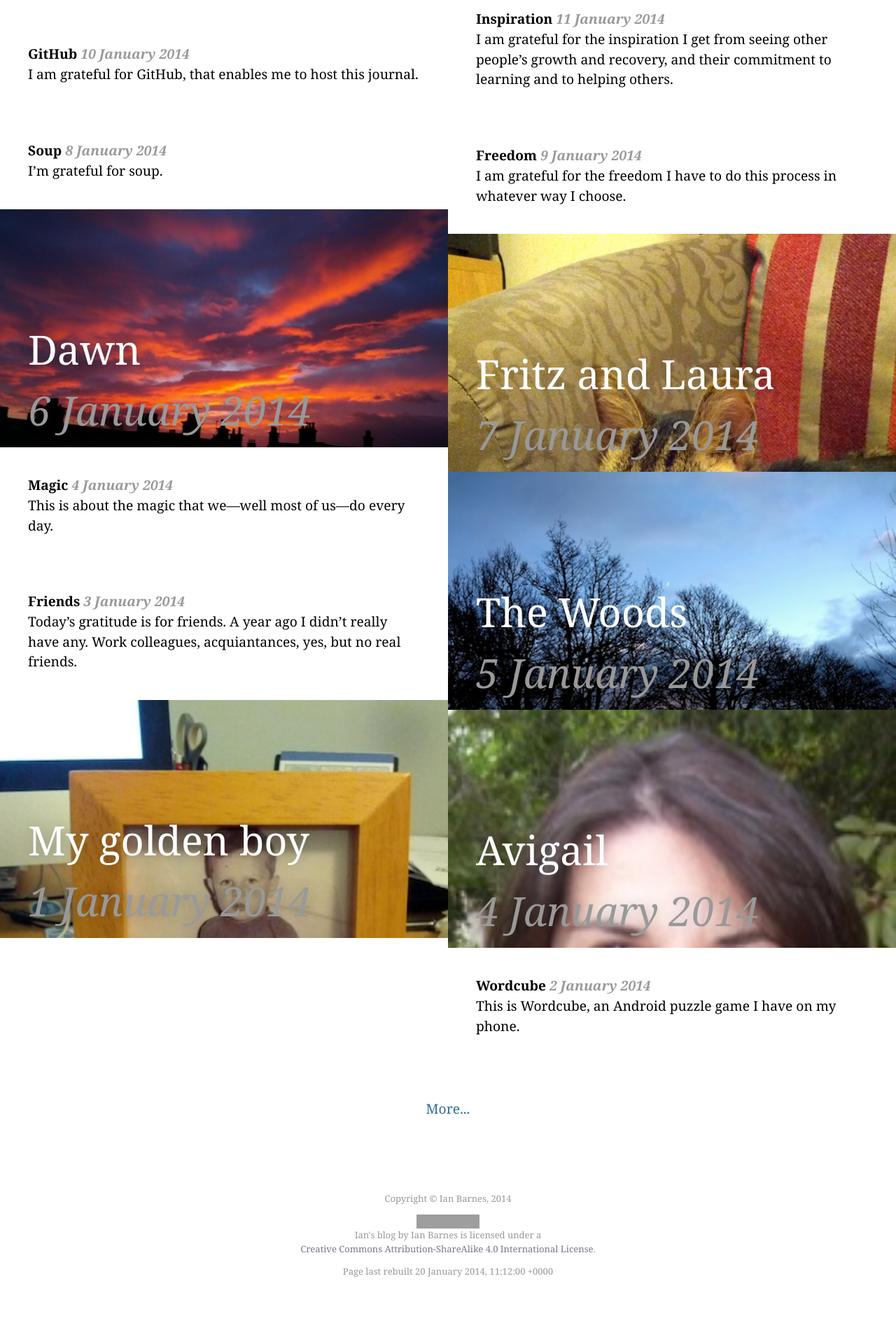
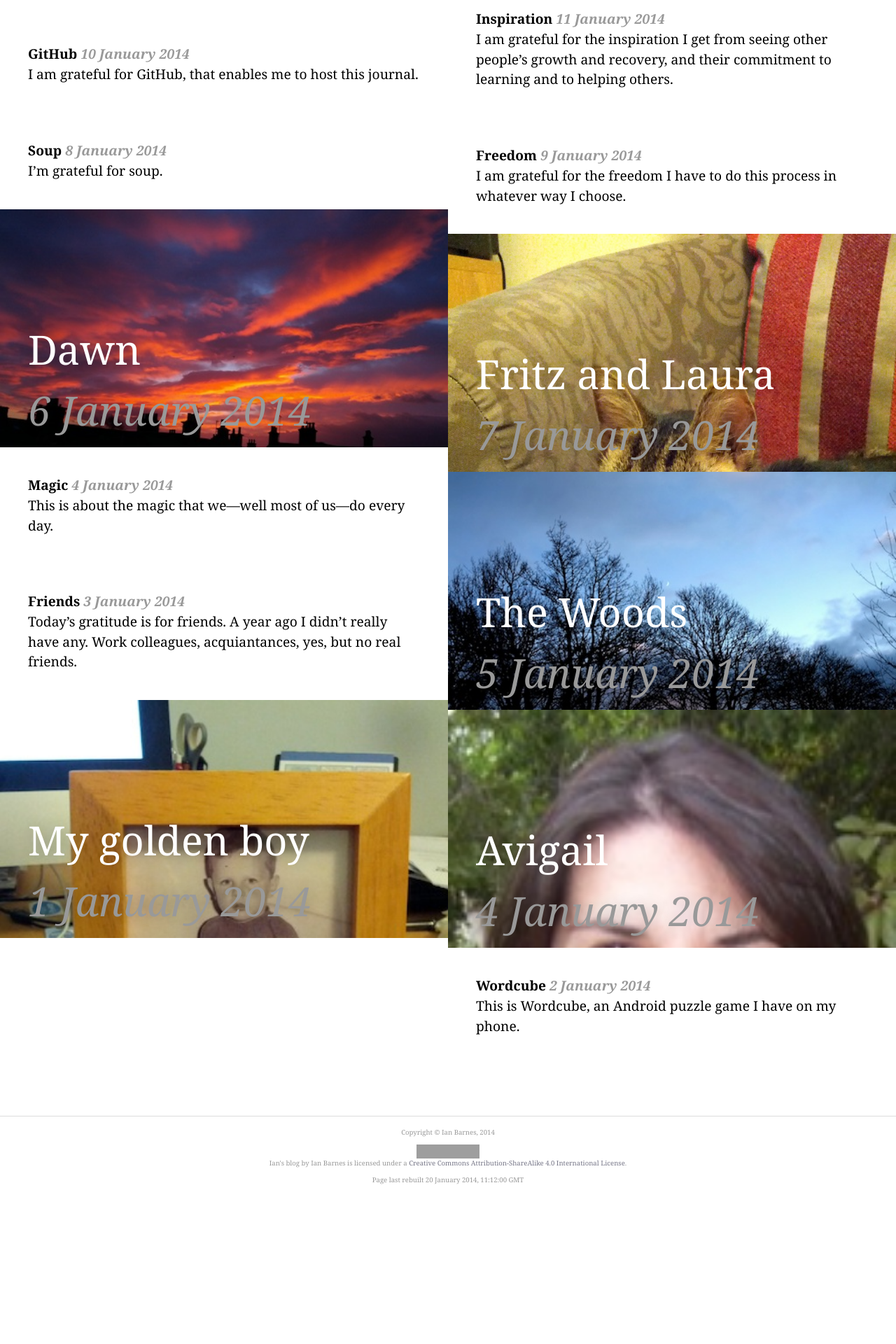
Before and after one commit to ian-barnes/ian-barnes.github.io, a Jekyll site: the page built from index.html, in a window 1280 px wide. Shown: the part 973-2893 px from the top of the page at 70% size. Built offline with Jekyll 4.4.1, drawn with Linux system fonts in a browser that asks for light colours; some web fonts are replaced; Markdown is read by kramdown in place of the engine named in the settings; after the commit the page ends 2756 px from its top, so only the background shows below that; grey boxes are pictures that could not be loaded.

Commit message:
Fix time zone (I hope), make footer smaller

```diff
--- a/_config.yml
+++ b/_config.yml
@@ -23,3 +23,5 @@ rdiscount:
 # wonder where he uses that?
 
 safe: false
+
+timezone: Europe/London
--- a/_includes/cc.html
+++ b/_includes/cc.html
@@ -1,13 +1,12 @@
 <p>
   <a rel="license" href="http://creativecommons.org/licenses/by-sa/4.0/">
     <img alt="Creative Commons License" style="border-width:0"
-         src="http://i.creativecommons.org/l/by-sa/4.0/88x31.png" />
+         src="http://i.creativecommons.org/l/by-sa/4.0/80x15.png" />
   </a>
   <br />
   <span xmlns:dct="http://purl.org/dc/terms/" property="dct:title">Ian's
   blog</span> by <span xmlns:cc="http://creativecommons.org/ns#"
   property="cc:attributionName">Ian Barnes</span> is licensed under a
-  <br />
   <a rel="license" href="http://creativecommons.org/licenses/by-sa/4.0/">Creative
   Commons Attribution-ShareAlike 4.0 International License</a>.
 </p>
--- a/_layouts/default.html
+++ b/_layouts/default.html
@@ -53,9 +53,10 @@
 
     {% unless page.no_footer %}
     <footer>
+      <hr />
       <p>Copyright &copy; Ian Barnes, {{ site.time | date: "%Y" }}</p>
       {% include cc.html %}
-      <p>Page last rebuilt {{ site.time | date: "%-d %B %Y, %T %z" }}</p>
+      <p>Page last rebuilt {{ site.time | date: "%-d %B %Y, %T %Z" }}</p>
     </footer>
     {% endunless %}
   </body>
--- a/index.html
+++ b/index.html
@@ -7,7 +7,7 @@ description: Ian's Blog
 
 <div class="posts">
   <div class="content full-bleed" id="recent-posts">
-  {% for post in site.posts limit:25 %}
+    {% for post in site.posts %}
     <a href="{{ post.url }}" class="post-excerpt{% if post.photo_url %} photo{% endif %}">
       <div class="padded-content">
         <div class="title">{{ post.title }}
@@ -15,7 +15,7 @@ description: Ian's Blog
         </div>
       {% if post.photo_url %}
         <div class="image" style="background-image:url('{{ post.photo_url }}')"></div>
-      {% else %}
+        {% else %}
         {% if post.description %}
         <span class="body">{{ post.description | strip_html }}</span>
         {% else %}
@@ -26,9 +26,9 @@ description: Ian's Blog
     </a>
   {% endfor %}
     <div class="breaker"></div>
-    <div class="end">
+    <!--div class="end">
       <a href="/archive/">More...</a>
-    </div>
+    </div-->
   </div>
 </div>
 <script type="text/javascript">
--- a/res/screen.css
+++ b/res/screen.css
@@ -489,7 +489,7 @@ footer {
   text-align: center;
 }
 footer p {
-  font-size: small;
+  font-size: 60%;
 }
   footer img.cc {
     display: inline-block;
```
